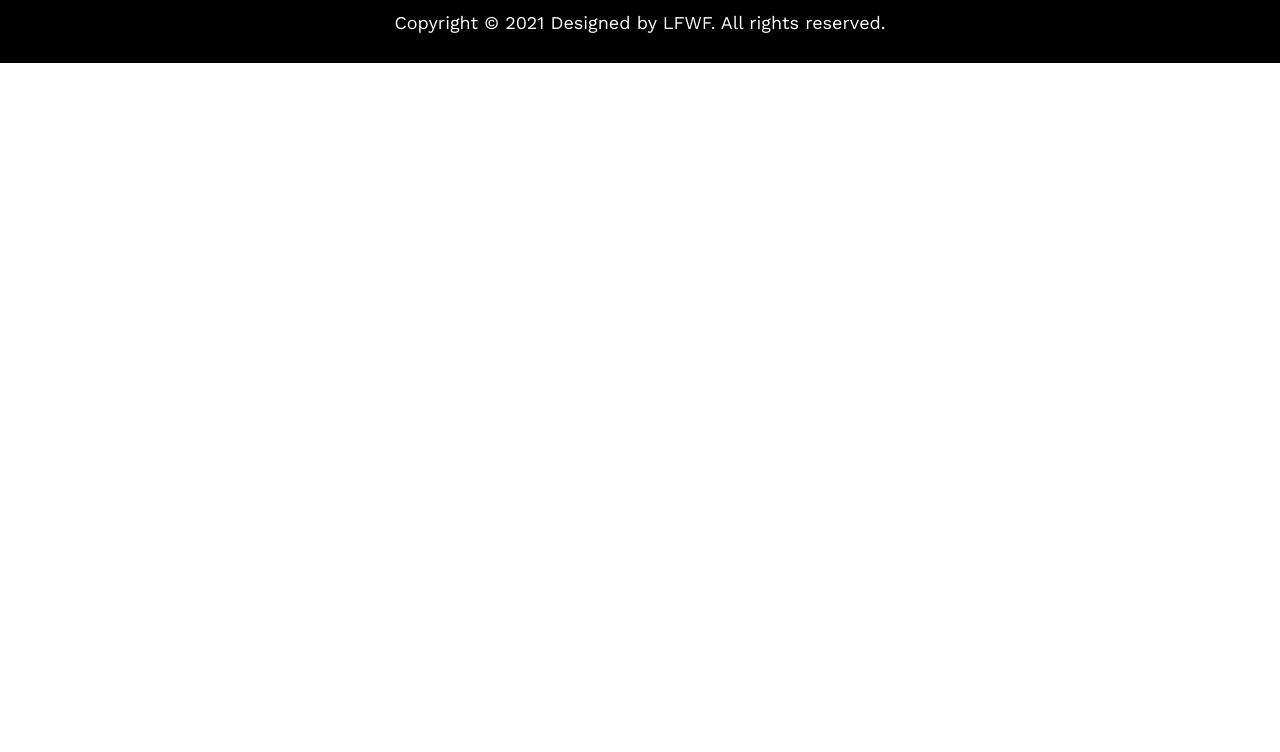
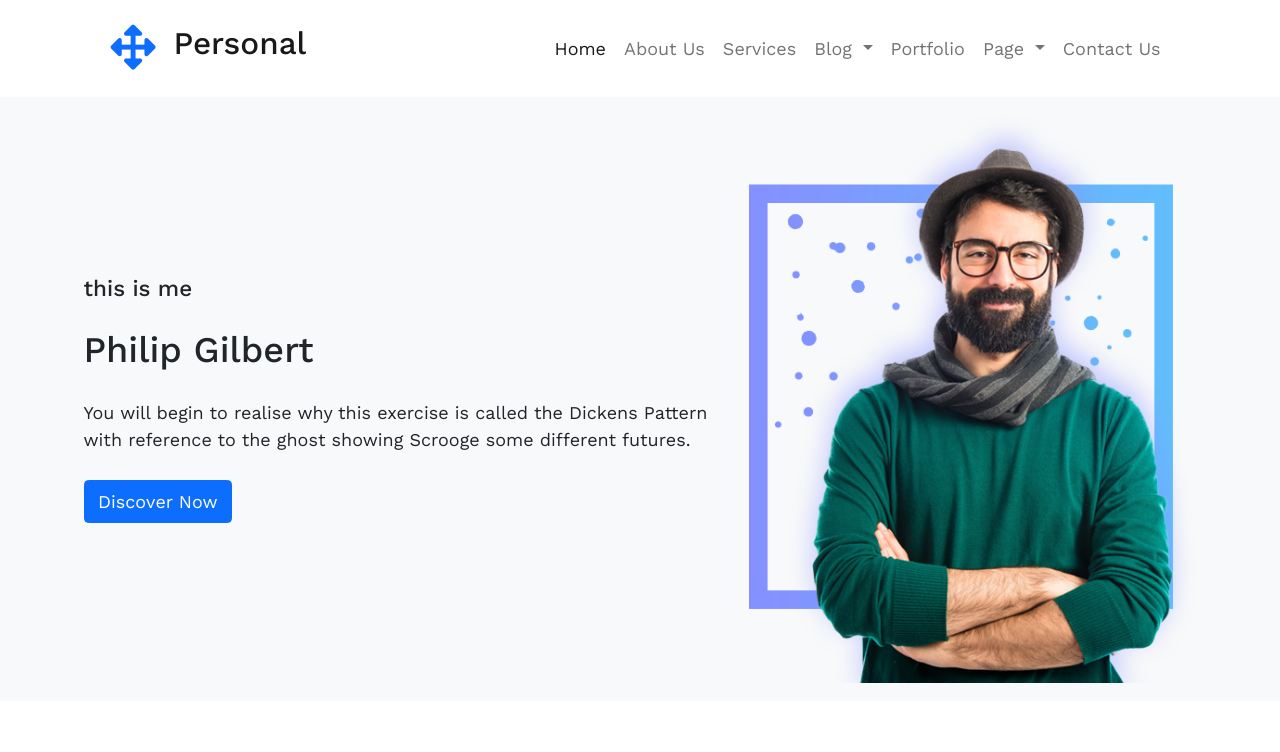
Before and after one commit to Selim212221/class40responsive, a plain HTML site: page index.html in a window 1280 px wide. Shown: the top 752 px of the page. Drawn offline with nearby package versions, Linux system fonts and the light colour scheme.

Commit message:
Add files via upload

```diff
--- a/index.html
+++ b/index.html
@@ -19,7 +19,7 @@
   </head>
   <body>
 
-    <!-- <header>
+    <header>
         <div class="container">
             <div class="row">
                 <div class="col-xl-12 col-xl-12">
@@ -279,7 +279,7 @@
         </div>
       </div>
     </div>
-  </section> -->
+  </section>
   <footer class="end-footer text-center">
     <div class="container">
       <div class="row">
```
